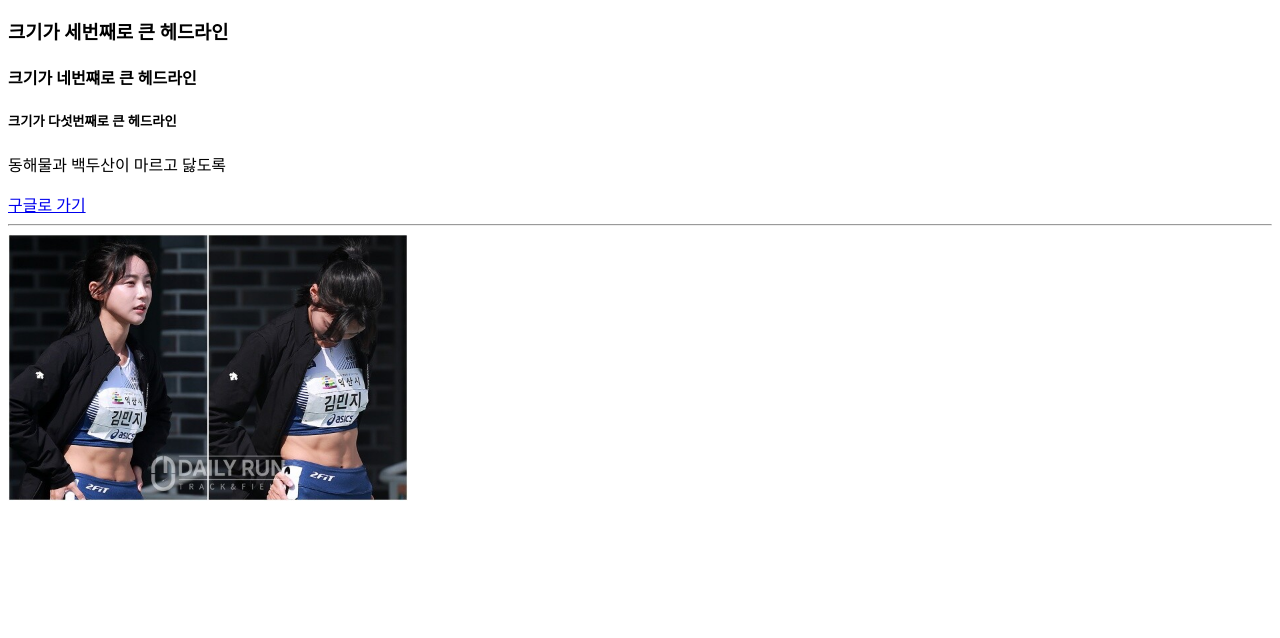
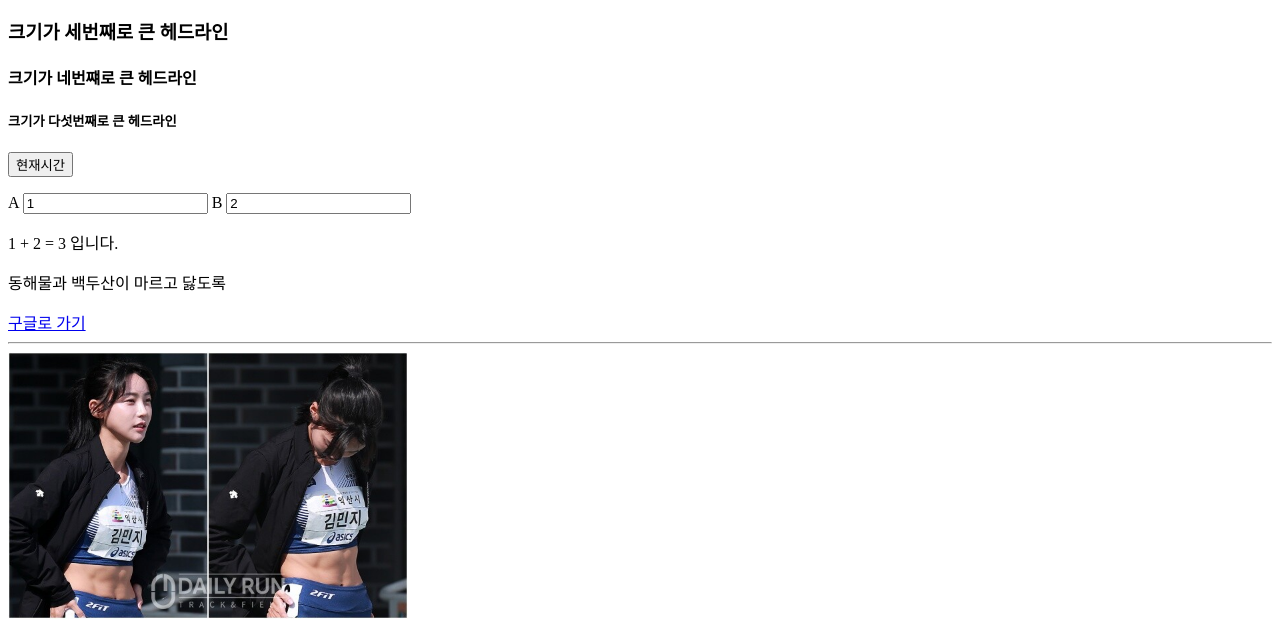
Before and after one commit to jooninso/html_practice-1, a plain HTML site: page index.html in a window 1280 px wide. Shown: the part 162-800 px from the top of the page. Drawn offline with Linux system fonts and the light colour scheme.

Commit message:
js added

```diff
--- /dev/null
+++ b/add_two_numbers.js
@@ -0,0 +1,7 @@
+function doSomething(){
+    let a = document.getElementById("inputA").value;
+    let b = document.getElementById("inputB").value;
+    document.getElementById("valueA").innerHTML = a;
+    document.getElementById("valueB").innerHTML = b;
+    document.getElementById("valueC").innerHTML = Number(a)+Number(b);
+}
--- a/index.html
+++ b/index.html
@@ -3,6 +3,9 @@
      <head>
         <title>박형진의 웹페이지</title>
         <link href="./practice.css" rel="stylesheet" type="text/css">
+        <script type="text/javascript" src="./add_two_numbers.js"></script>
+        <script type="text/javascript" src="./what_time_is_it.js"></script>
+
      </head>
      <body>
         <nav>
@@ -17,6 +20,19 @@
         <h4>크기가 네번쨰로 큰 헤드라인</h4>
         <h5>크기가 다섯번째로 큰 헤드라인</h5>
 
+        <button onclick="whatTimeIsIt()">현재시간</button>
+        <p></p>
+
+        <label for="inputA">A</label>
+        <input id="inputA" value=1 onkeyup="doSomething()">
+        <label for="inputB">B</label>
+        <input id="inputB" value=2 onkeyup="doSomething()">
+
+        <p>
+            <span id="valueA">1</span> + <span id="valueB">2</span> = <span id="valueC">3</span> 입니다.
+        </p>
+
+
         <p>동해물과 백두산이 마르고 닳도록</p>
         <a href="https://google.com">구글로 가기</a>
 
--- /dev/null
+++ b/what_time_is_it.js
@@ -0,0 +1,3 @@
+function whatTimeIsIt(){
+    alert(new Date())
+}
```
Also changed, not shown: about_me.html (+5 -1 lines).
